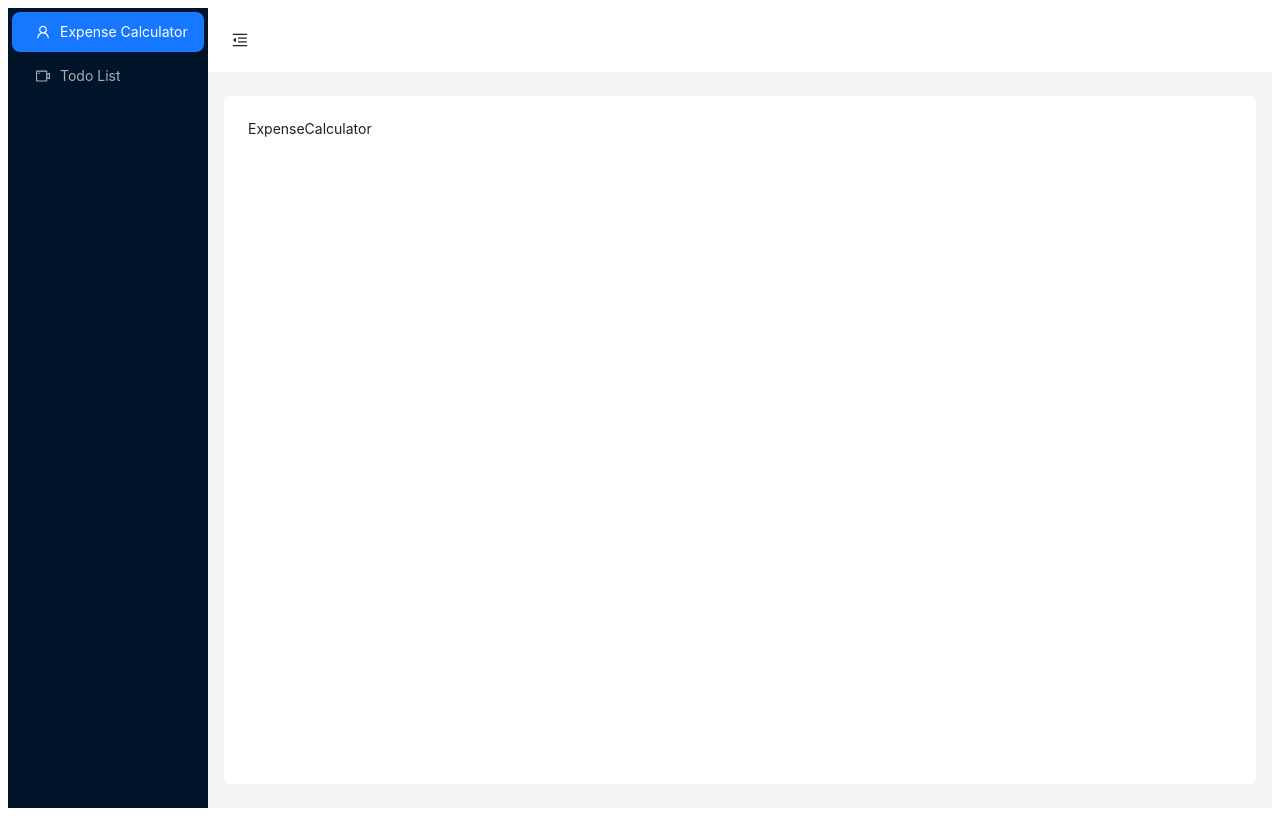
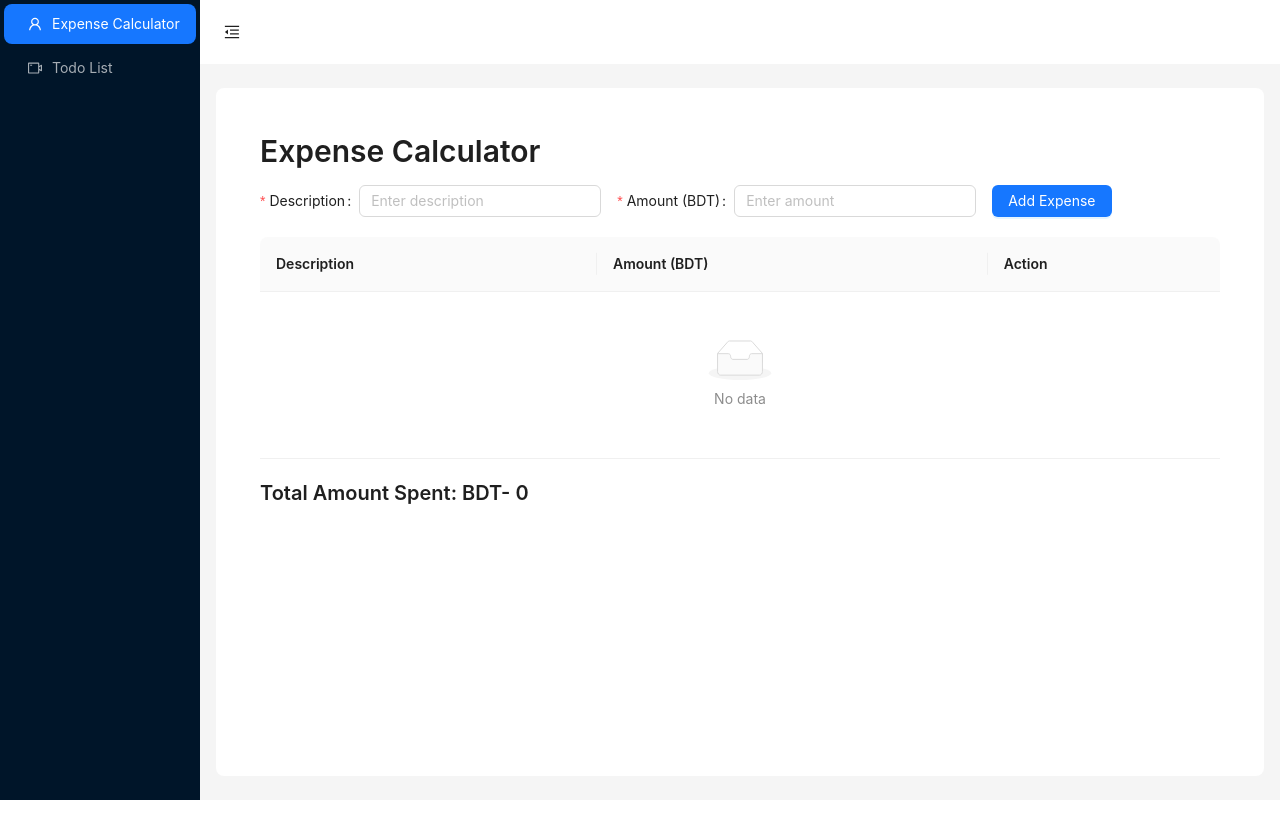
Before and after one commit to nizamcse/antd-next-typescript, a Next.js app: page /expense-calculator in a window 1280 px wide. Built offline with nearby package versions, Linux system fonts and the light colour scheme; what @ant-design/nextjs-registry would draw is missing.

Commit message:
Initial Commits
this is my initial commits which might have a marge conflict

```diff
--- a/src/app/expense-calculator/page.tsx
+++ b/src/app/expense-calculator/page.tsx
@@ -1,7 +1,103 @@
-import React from "react";
+"use client";
+import React, {useState} from "react";
+import {Input, Button, Table, Space, Form, Typography} from "antd";
+import type {ColumnsType} from "antd/es/table";
+import "antd/dist/reset.css";
 
-const ExpenseCalculator = () => {
-  return <div>ExpenseCalculator</div>;
+const {Title} = Typography;
+
+interface Expense {
+    key: string;
+    description: string;
+    amount: number;
+}
+
+const ExpenseCalculator: React.FC = () => {
+    const [expenses, setExpenses] = useState<Expense[]>([]);
+    const [form] = Form.useForm();
+
+    // Add Expense
+    const handleAddExpense = (values: {description: string; amount: number}) => {
+        const newExpense: Expense = {
+            key: Date.now().toString(),
+            description: values.description,
+            amount: Number(values.amount),
+        };
+        setExpenses([...expenses, newExpense]);
+        form.resetFields();
+    };
+
+    // Delete Expense
+    const handleDeleteExpense = (key: string) => {
+        const updatedExpenses = expenses.filter((expense) => expense.key !== key);
+        setExpenses(updatedExpenses);
+    };
+
+    // Calculate Total Amount
+    const totalAmount = expenses.reduce((sum, expense) => sum + expense.amount, 0);
+
+    // Columns for Ant Design Table
+    const columns: ColumnsType<Expense> = [
+        {
+            title: "Description",
+            dataIndex: "description",
+            key: "description",
+        },
+        {
+            title: "Amount (BDT)",
+            dataIndex: "amount",
+            key: "amount",
+        },
+        {
+            title: "Action",
+            key: "action",
+            render: (_, record) => (
+                <Space size="middle">
+                    <Button danger onClick={() => handleDeleteExpense(record.key)}>
+                        Delete
+                    </Button>
+                </Space>
+            ),
+        },
+    ];
+
+    return (
+        <div style={{padding: "20px"}}>
+            <Title level={2}>Expense Calculator</Title>
+
+            <Form form={form} onFinish={handleAddExpense} layout="inline" style={{marginBottom: "20px"}}>
+                <Form.Item
+                    name="description"
+                    label="Description"
+                    rules={[{required: true, message: "Please enter a description!"}]}
+                >
+                    <Input placeholder="Enter description" />
+                </Form.Item>
+                <Form.Item
+                    name="amount"
+                    label="Amount (BDT)"
+                    rules={[{required: true, message: "Please enter an amount!"}]}
+                >
+                    <Input type="number" placeholder="Enter amount" />
+                </Form.Item>
+                <Form.Item>
+                    <Button type="primary" htmlType="submit">
+                        Add Expense
+                    </Button>
+                </Form.Item>
+            </Form>
+
+            <Table
+                columns={columns}
+                dataSource={expenses}
+                rowKey="key"
+                style={{marginBottom: "20px"}}
+                pagination={{hideOnSinglePage: true}}
+            />
+
+            <Title level={4}>Total Amount Spent: BDT- {totalAmount}</Title>
+        </div>
+    );
 };
 
 export default ExpenseCalculator;
```
Also changed, not shown: src/app/todo-list/page.tsx (+173 -4 lines).
